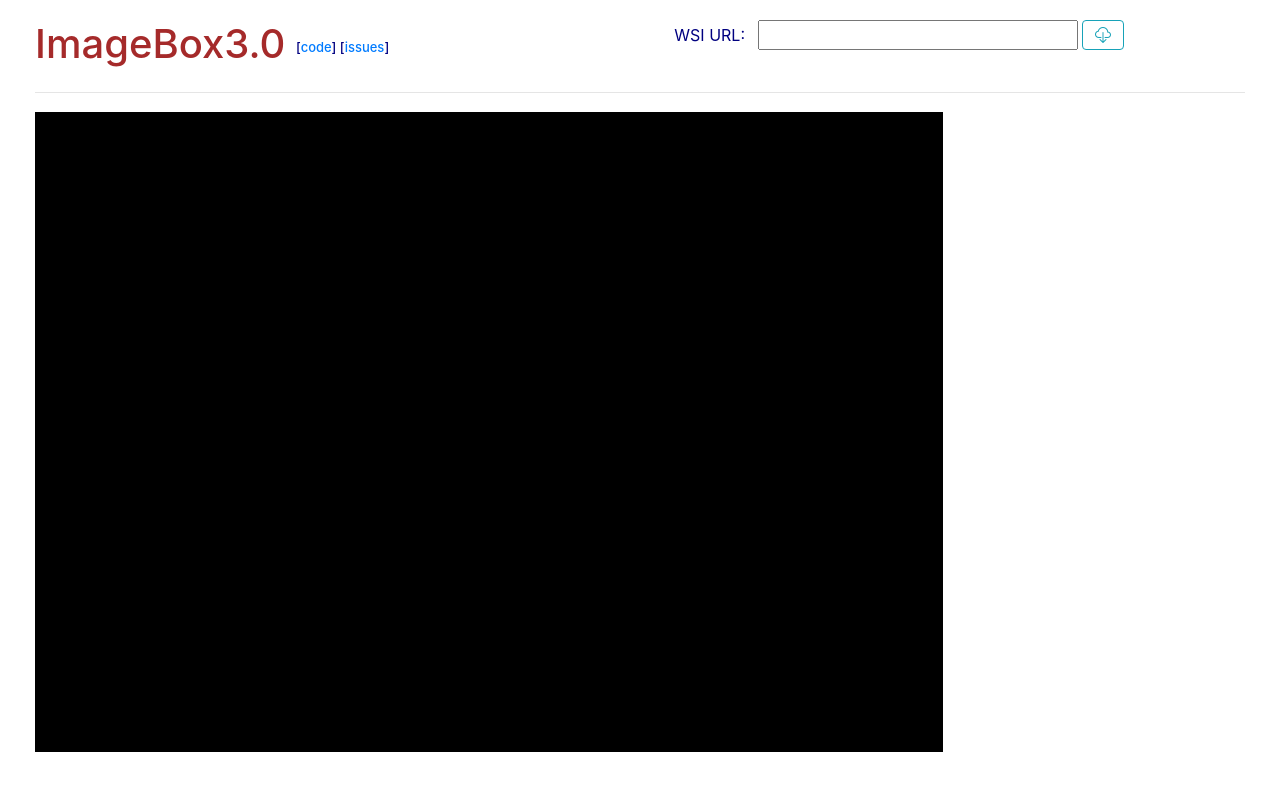
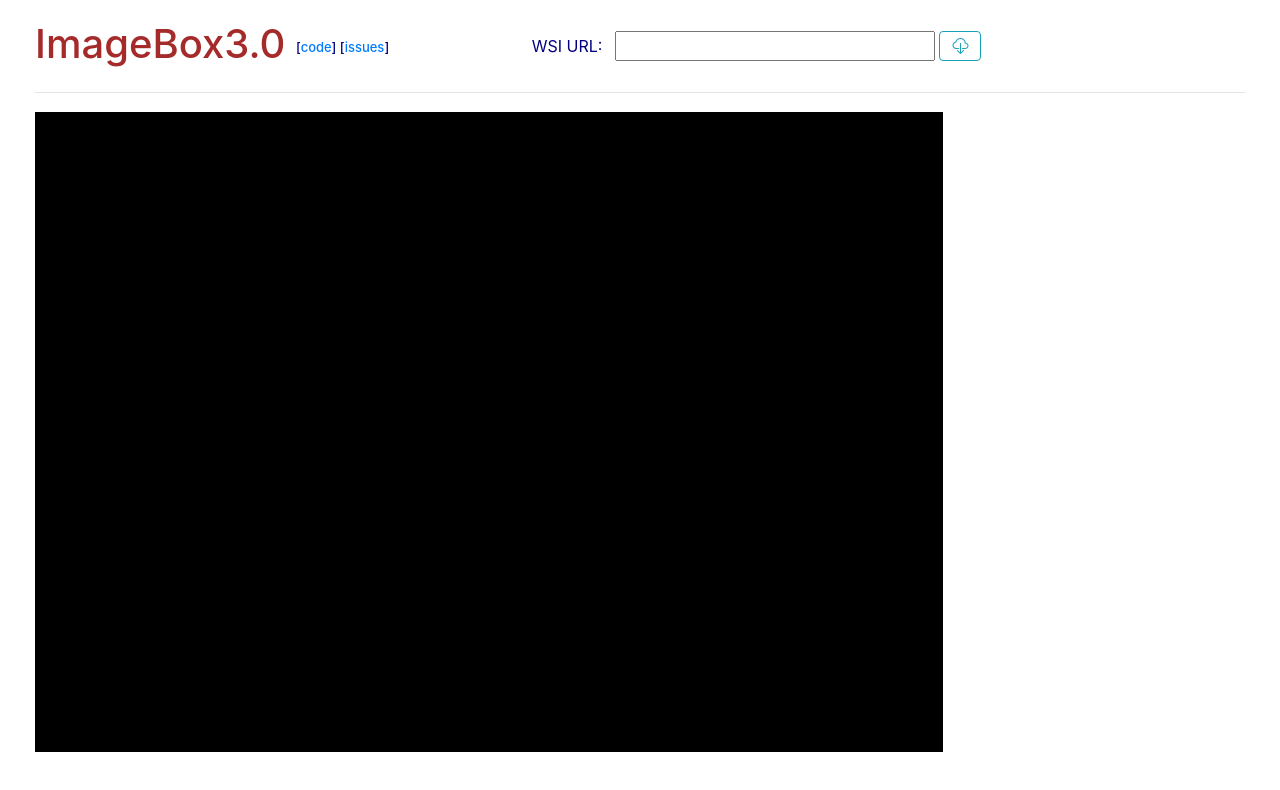
Before and after one commit to episphere/imagebox3, a plain HTML site: page imageBoxSW.html in a window 1280 px wide. Drawn offline with nearby package versions, Linux system fonts and the light colour scheme.

Commit message:
Update imgBox.css

```diff
--- a/imgBox.css
+++ b/imgBox.css
@@ -44,6 +44,10 @@ a:hover {
   font-size:large;
   margin-top: 1.5rem;
   margin-block-end: 0;
+}
+
+#imageURLTextboxParent {
+  margin: auto;
 }
 
 #imageParams {
```
